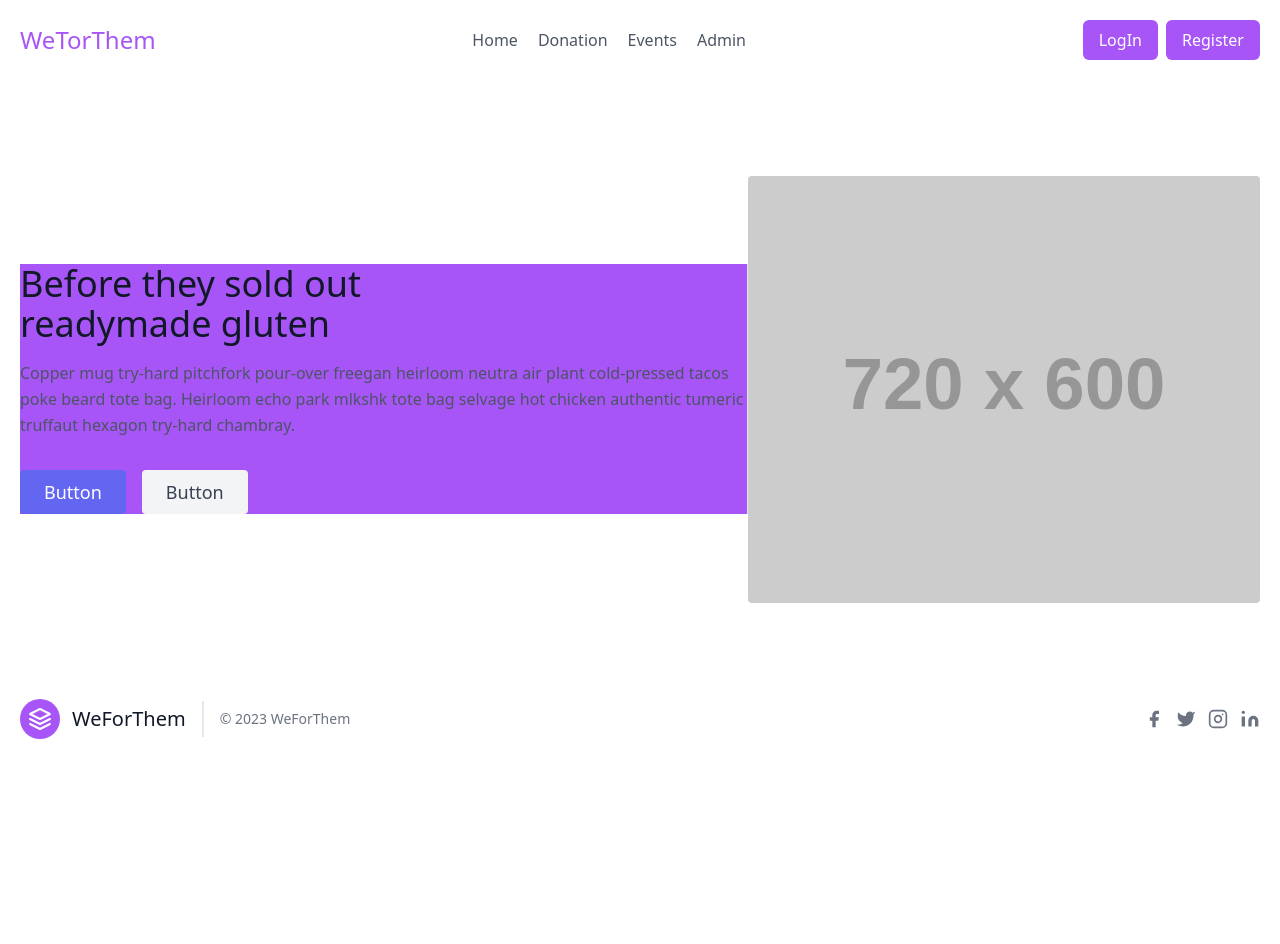
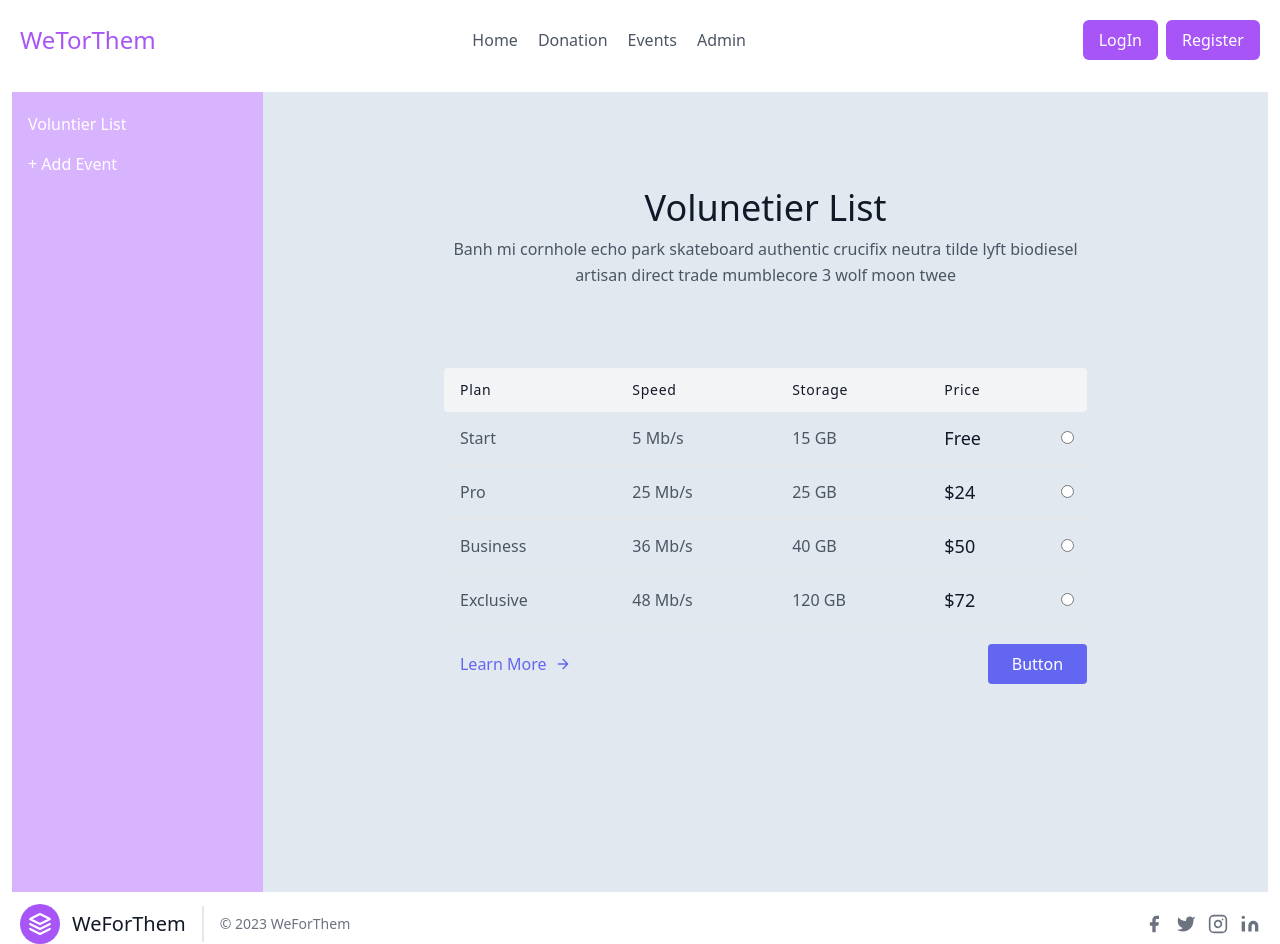
Before and after one commit to Dipongkor-Roy/weforthem-charity-web, a React (Vite) app: page /admin in a window 1280 px wide. Before the commit the page ends 800 px from the top, so only its background shows below. Built offline with nearby package versions, Linux system fonts and the light colour scheme.

Commit message:
admin section work start

```diff
--- a/src/Components/Admin/Admin.jsx
+++ b/src/Components/Admin/Admin.jsx
@@ -1,24 +1,83 @@
+import { Link } from "react-router-dom";
 
 const Admin = () => {
     return (
         <div>
-         <section class="text-gray-600 body-font">
-  <div class="container mx-auto flex px-5 py-24 md:flex-row flex-col items-center">
-    <div class="bg-purple-500  lg:flex-grow md:w-1/4 lg:w-1/4   h-full border-r flex flex-col md:items-start md:text-left mb-16 md:mb-0 items-center text-center">
-      <h1 class="title-font sm:text-4xl text-3xl mb-4 font-medium text-gray-900">Before they sold out
-        <br class="hidden lg:inline-block"/>readymade gluten
-      </h1>
-      <p class="mb-8 leading-relaxed">Copper mug try-hard pitchfork pour-over freegan heirloom neutra air plant cold-pressed tacos poke beard tote bag. Heirloom echo park mlkshk tote bag selvage hot chicken authentic tumeric truffaut hexagon try-hard chambray.</p>
-      <div class="flex justify-center">
-        <button class="inline-flex text-white bg-indigo-500 border-0 py-2 px-6 focus:outline-none hover:bg-indigo-600 rounded text-lg">Button</button>
-        <button class="ml-4 inline-flex text-gray-700 bg-gray-100 border-0 py-2 px-6 focus:outline-none hover:bg-gray-200 rounded text-lg">Button</button>
-      </div>
+         <section className="p-3 flex flex-col md:flex-row rounded-xl">
+          <div className="w-full md:w-1/5 md:h-screen bg-purple-300 ">
+            <Link to="/volList"><p className="mt-3 px-4 text-white py-2  ">Voluntier List</p></Link>
+            <Link to="/addEvent"><p className="text-white px-4 py-2"> + Add Event</p></Link>
+          </div>
+          <div className="w-full md:flex-1 md:w-3/4 bg-slate-200">
+          <section class="text-gray-600 body-font">
+  <div class="container px-5 py-24 mx-auto ">
+    <div class="flex flex-col text-center w-full mb-20">
+      <h1 class="sm:text-4xl text-3xl font-medium title-font mb-2 text-gray-900">Volunetier List</h1>
+      <p class="lg:w-2/3 mx-auto leading-relaxed text-base">Banh mi cornhole echo park skateboard authentic crucifix neutra tilde lyft biodiesel artisan direct trade mumblecore 3 wolf moon twee</p>
     </div>
-    <div class="lg:max-w-lg lg:w-full md:w-1/2 w-5/6">
-      <img class="object-cover object-center rounded" alt="hero" src="https://dummyimage.com/720x600"/>
+    <div class="lg:w-2/3 w-full mx-auto overflow-auto">
+      <table class="table-auto w-full text-left whitespace-no-wrap">
+        <thead>
+          <tr>
+            <th class="px-4 py-3 title-font tracking-wider font-medium text-gray-900 text-sm bg-gray-100 rounded-tl rounded-bl">Plan</th>
+            <th class="px-4 py-3 title-font tracking-wider font-medium text-gray-900 text-sm bg-gray-100">Speed</th>
+            <th class="px-4 py-3 title-font tracking-wider font-medium text-gray-900 text-sm bg-gray-100">Storage</th>
+            <th class="px-4 py-3 title-font tracking-wider font-medium text-gray-900 text-sm bg-gray-100">Price</th>
+            <th class="w-10 title-font tracking-wider font-medium text-gray-900 text-sm bg-gray-100 rounded-tr rounded-br"></th>
+          </tr>
+        </thead>
+        <tbody>
+          <tr>
+            <td class="px-4 py-3">Start</td>
+            <td class="px-4 py-3">5 Mb/s</td>
+            <td class="px-4 py-3">15 GB</td>
+            <td class="px-4 py-3 text-lg text-gray-900">Free</td>
+            <td class="w-10 text-center">
+              <input name="plan" type="radio"/>
+            </td>
+          </tr>
+          <tr>
+            <td class="border-t-2 border-gray-200 px-4 py-3">Pro</td>
+            <td class="border-t-2 border-gray-200 px-4 py-3">25 Mb/s</td>
+            <td class="border-t-2 border-gray-200 px-4 py-3">25 GB</td>
+            <td class="border-t-2 border-gray-200 px-4 py-3 text-lg text-gray-900">$24</td>
+            <td class="border-t-2 border-gray-200 w-10 text-center">
+              <input name="plan" type="radio"/>
+            </td>
+          </tr>
+          <tr>
+            <td class="border-t-2 border-gray-200 px-4 py-3">Business</td>
+            <td class="border-t-2 border-gray-200 px-4 py-3">36 Mb/s</td>
+            <td class="border-t-2 border-gray-200 px-4 py-3">40 GB</td>
+            <td class="border-t-2 border-gray-200 px-4 py-3 text-lg text-gray-900">$50</td>
+            <td class="border-t-2 border-gray-200 w-10 text-center">
+              <input name="plan" type="radio"/>
+            </td>
+          </tr>
+          <tr>
+            <td class="border-t-2 border-b-2 border-gray-200 px-4 py-3">Exclusive</td>
+            <td class="border-t-2 border-b-2 border-gray-200 px-4 py-3">48 Mb/s</td>
+            <td class="border-t-2 border-b-2 border-gray-200 px-4 py-3">120 GB</td>
+            <td class="border-t-2 border-b-2 border-gray-200 px-4 py-3 text-lg text-gray-900">$72</td>
+            <td class="border-t-2 border-b-2 border-gray-200 w-10 text-center">
+              <input name="plan" type="radio"/>
+            </td>
+          </tr>
+        </tbody>
+      </table>
+    </div>
+    <div class="flex pl-4 mt-4 lg:w-2/3 w-full mx-auto">
+      <a class="text-indigo-500 inline-flex items-center md:mb-2 lg:mb-0">Learn More
+        <svg fill="none" stroke="currentColor" stroke-linecap="round" stroke-linejoin="round" stroke-width="2" class="w-4 h-4 ml-2" viewBox="0 0 24 24">
+          <path d="M5 12h14M12 5l7 7-7 7"></path>
+        </svg>
+      </a>
+      <button class="flex ml-auto text-white bg-indigo-500 border-0 py-2 px-6 focus:outline-none hover:bg-indigo-600 rounded">Button</button>
     </div>
   </div>
 </section>
+          </div>
+         </section>
         </div>
     );
 };
```
